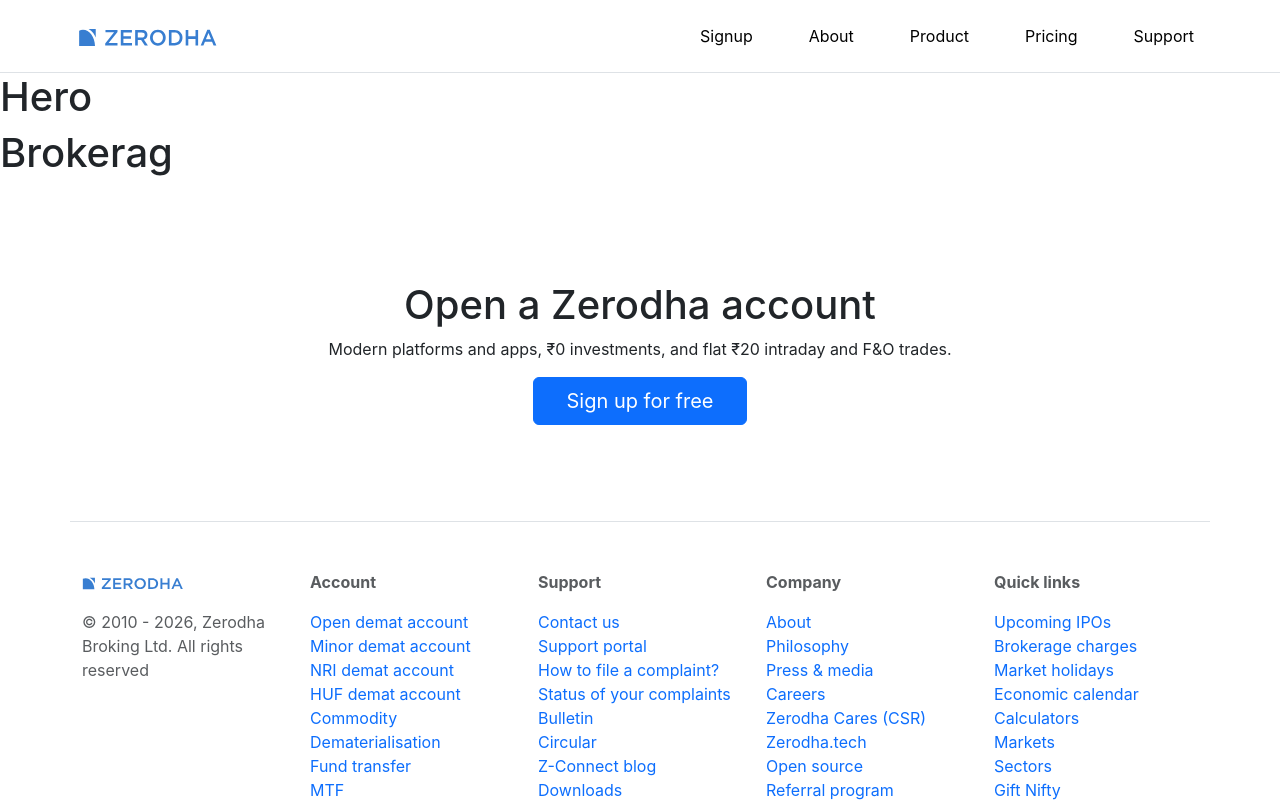
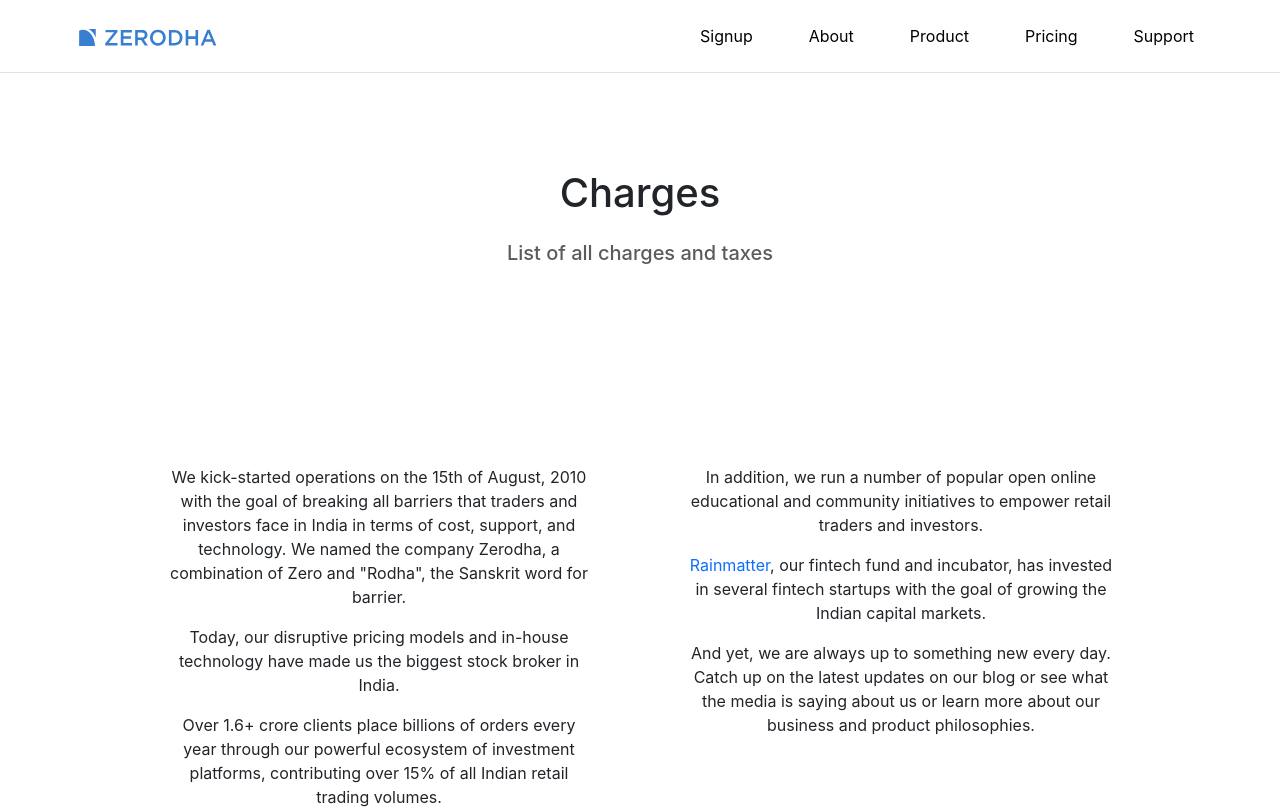
Before and after one commit to devshivamk/zerodha-clone, a React (Create React App) app: page /pricing in a window 1280 px wide. Shown: the top 809 px of the page. Built offline with nearby package versions, Linux system fonts and the light colour scheme; some icons are missing.

Commit message:
pricingpage changes

```diff
--- a/src/landing_page/pricing/Hero.js
+++ b/src/landing_page/pricing/Hero.js
@@ -2,7 +2,43 @@
 
 function Hero() {
   return (
-    <h1>Hero</h1>
+<div className="container">
+
+      <div className="row p-5 mt-5 border-buttom text-center">
+        <h1 className=" "> Charges</h1>
+        <h3 className="text-muted mt-3 fs-5">List of all charges and taxes</h3>
+
+        <div className="row p-5 mt-5"></div>
+        <div className="col-6 p-5">
+          <p>
+            We kick-started operations on the 15th of August, 2010 with the goal
+            of breaking all barriers that traders and investors face in India in
+            terms of cost, support, and technology. We named the company
+            Zerodha, a combination of Zero and "Rodha", the Sanskrit word for
+            barrier.</p>
+            <p> Today, our disruptive pricing models and in-house
+            technology have made us the biggest stock broker in India. </p>
+            <p>
+            Over 1.6+
+            crore clients place billions of orders every year through our
+            powerful ecosystem of investment platforms, contributing over 15% of
+            all Indian retail trading volumes.
+          </p>
+        </div>
+        <div className="col-6 p-5">
+          <p>
+            In addition, we run a number of popular open online educational and
+            community initiatives to empower retail traders and investors.</p>
+            <p><a href=" "  style={{textDecoration:"none"}}>Rainmatter</a>, our fintech fund and incubator, has invested in several
+            fintech startups with the goal of growing the Indian capital
+            markets.</p>
+            <p> And yet, we are always up to something new every day. Catch
+            up on the latest updates on our blog or see what the media is saying
+            about us or learn more about our business and product philosophies.
+          </p>
+        </div>
+      </div>
+    </div>
   );
 }
 
--- a/src/landing_page/pricing/PricingPage.js
+++ b/src/landing_page/pricing/PricingPage.js
@@ -3,9 +3,9 @@
 import Hero from "./Hero";
 import Brokerage from "./Brokerage";
 
-import Navbar from "../../Navbar";
+
 import OpenAccounts from "../../OpenAccounts";
-import Footer from "../../Footer";
+
 
 function PricingPage() {
   return (
```
